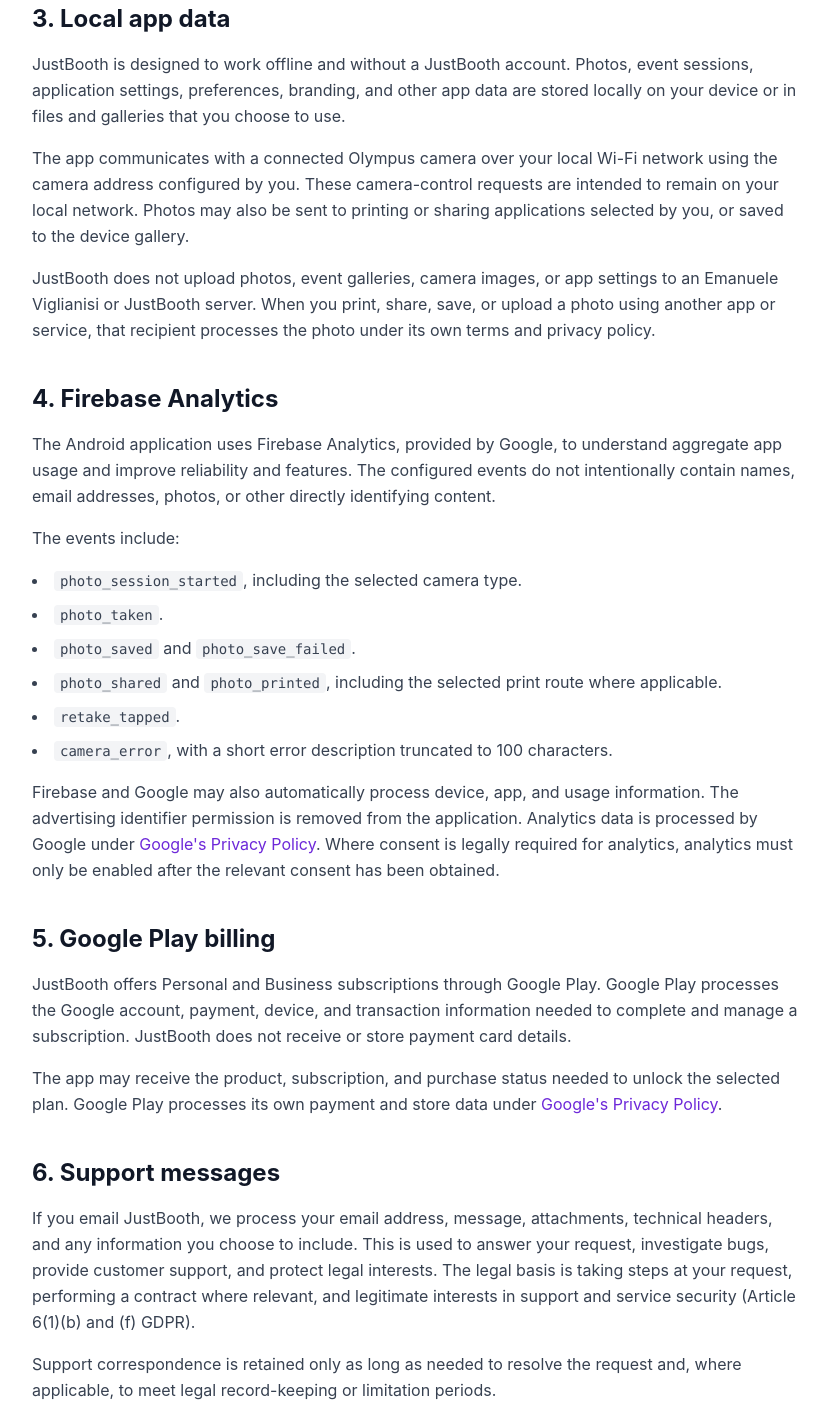
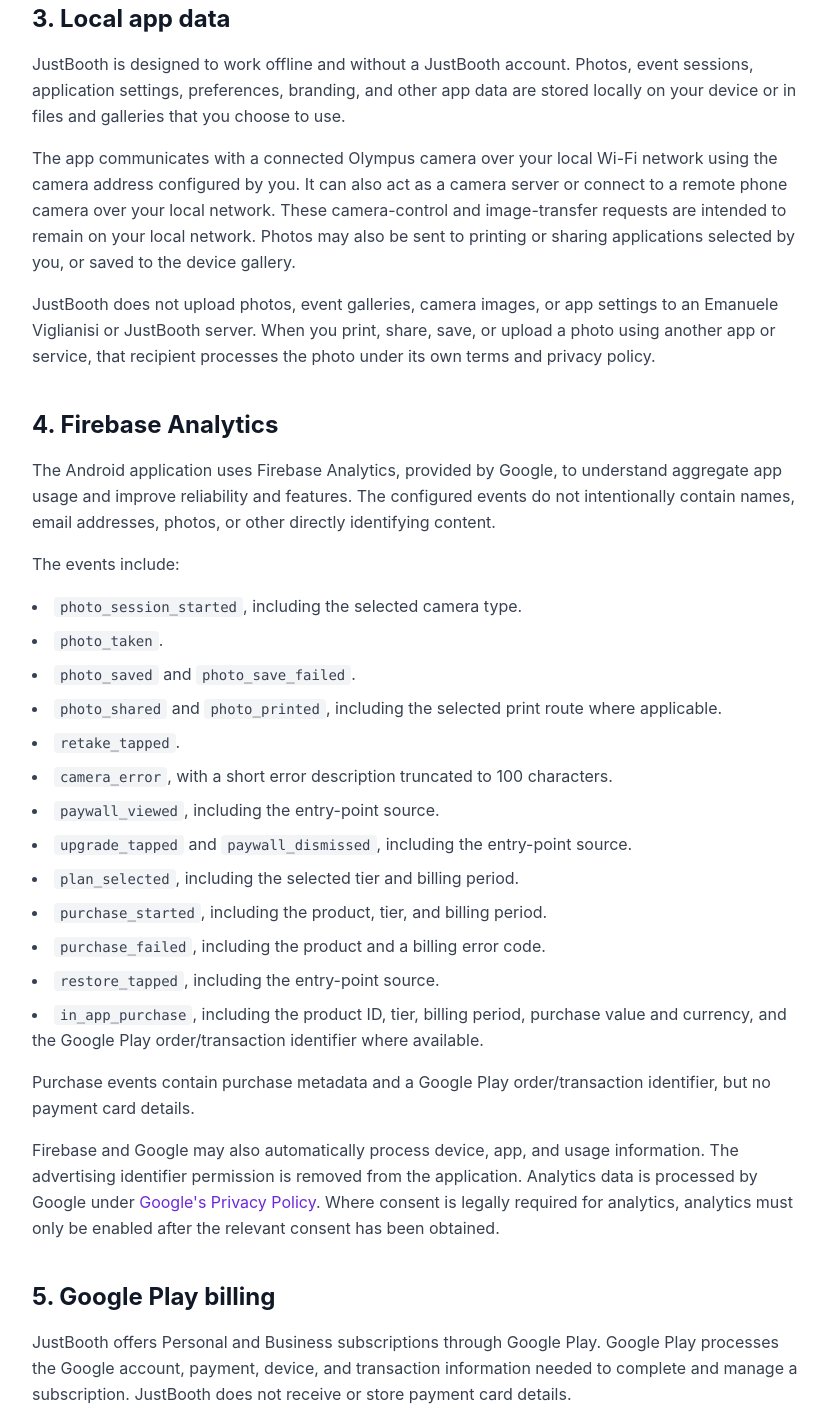
Before and after one commit to emavgl/photobooth-kiosk, an Astro site: page /privacy-policy in a window 1280 px wide. Shown: the part 1178-2588 px from the top of the page, without its empty margins (224-1052 px from the left). Built offline with nearby package versions, Linux system fonts and the light colour scheme; Astro itself is replaced by a stand-in of ours.

Commit message:
Update privacy policy for Firebase Analytics and purchase events

```diff
--- a/src/pages/privacy-policy.astro
+++ b/src/pages/privacy-policy.astro
@@ -37,7 +37,7 @@ const description = 'How JustBooth handles website, app, analytics, camera, phot
         <section class="space-y-4 mb-10">
           <h2 class="text-2xl font-bold text-gray-900">3. Local app data</h2>
           <p>JustBooth is designed to work offline and without a JustBooth account. Photos, event sessions, application settings, preferences, branding, and other app data are stored locally on your device or in files and galleries that you choose to use.</p>
-          <p>The app communicates with a connected Olympus camera over your local Wi-Fi network using the camera address configured by you. These camera-control requests are intended to remain on your local network. Photos may also be sent to printing or sharing applications selected by you, or saved to the device gallery.</p>
+          <p>The app communicates with a connected Olympus camera over your local Wi-Fi network using the camera address configured by you. It can also act as a camera server or connect to a remote phone camera over your local network. These camera-control and image-transfer requests are intended to remain on your local network. Photos may also be sent to printing or sharing applications selected by you, or saved to the device gallery.</p>
           <p>JustBooth does not upload photos, event galleries, camera images, or app settings to an Emanuele Viglianisi or JustBooth server. When you print, share, save, or upload a photo using another app or service, that recipient processes the photo under its own terms and privacy policy.</p>
         </section>
 
@@ -52,7 +52,15 @@ const description = 'How JustBooth handles website, app, analytics, camera, phot
             <li><code class="text-sm bg-gray-100 rounded px-1.5 py-0.5">photo_shared</code> and <code class="text-sm bg-gray-100 rounded px-1.5 py-0.5">photo_printed</code>, including the selected print route where applicable.</li>
             <li><code class="text-sm bg-gray-100 rounded px-1.5 py-0.5">retake_tapped</code>.</li>
             <li><code class="text-sm bg-gray-100 rounded px-1.5 py-0.5">camera_error</code>, with a short error description truncated to 100 characters.</li>
+            <li><code class="text-sm bg-gray-100 rounded px-1.5 py-0.5">paywall_viewed</code>, including the entry-point source.</li>
+            <li><code class="text-sm bg-gray-100 rounded px-1.5 py-0.5">upgrade_tapped</code> and <code class="text-sm bg-gray-100 rounded px-1.5 py-0.5">paywall_dismissed</code>, including the entry-point source.</li>
+            <li><code class="text-sm bg-gray-100 rounded px-1.5 py-0.5">plan_selected</code>, including the selected tier and billing period.</li>
+            <li><code class="text-sm bg-gray-100 rounded px-1.5 py-0.5">purchase_started</code>, including the product, tier, and billing period.</li>
+            <li><code class="text-sm bg-gray-100 rounded px-1.5 py-0.5">purchase_failed</code>, including the product and a billing error code.</li>
+            <li><code class="text-sm bg-gray-100 rounded px-1.5 py-0.5">restore_tapped</code>, including the entry-point source.</li>
+            <li><code class="text-sm bg-gray-100 rounded px-1.5 py-0.5">in_app_purchase</code>, including the product ID, tier, billing period, purchase value and currency, and the Google Play order/transaction identifier where available.</li>
           </ul>
+          <p>Purchase events contain purchase metadata and a Google Play order/transaction identifier, but no payment card details.</p>
           <p>Firebase and Google may also automatically process device, app, and usage information. The advertising identifier permission is removed from the application. Analytics data is processed by Google under <a href="https://policies.google.com/privacy" target="_blank" rel="noopener noreferrer" class="text-violet-700 hover:underline">Google's Privacy Policy</a>. Where consent is legally required for analytics, analytics must only be enabled after the relevant consent has been obtained.</p>
         </section>
 
@@ -90,7 +98,7 @@ const description = 'How JustBooth handles website, app, analytics, camera, phot
           <p>This policy may be updated when the website, application, providers, or legal requirements change. The current version is published on this page with its effective date.</p>
         </section>
 
-        <p class="text-sm text-gray-500 border-t border-gray-200 pt-6">Last updated: 22 September 2026</p>
+        <p class="text-sm text-gray-500 border-t border-gray-200 pt-6">Last updated: 12 November 2026</p>
       </article>
     </div>
   </section>
```
Also changed, not shown: privacy-policy.md (+3 -2 lines).
